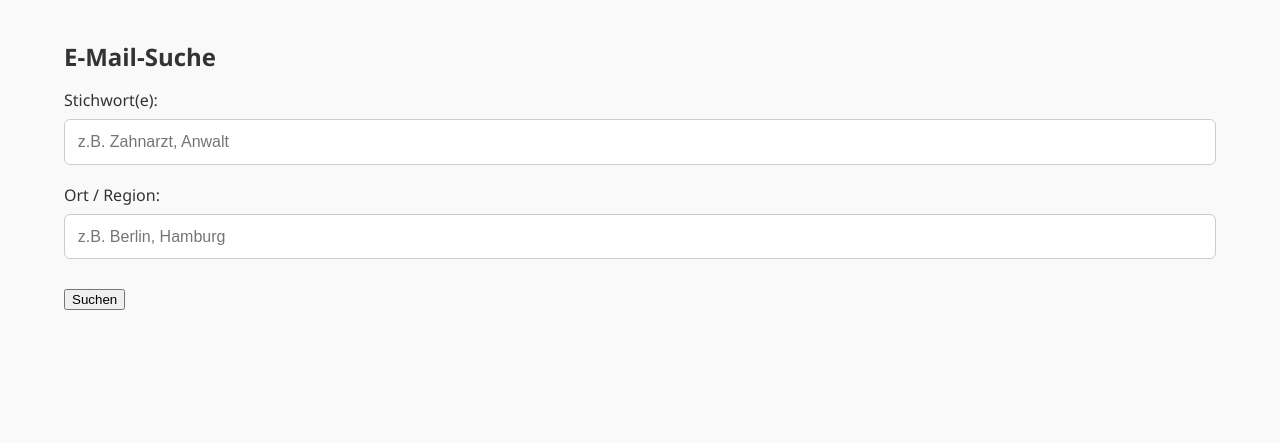
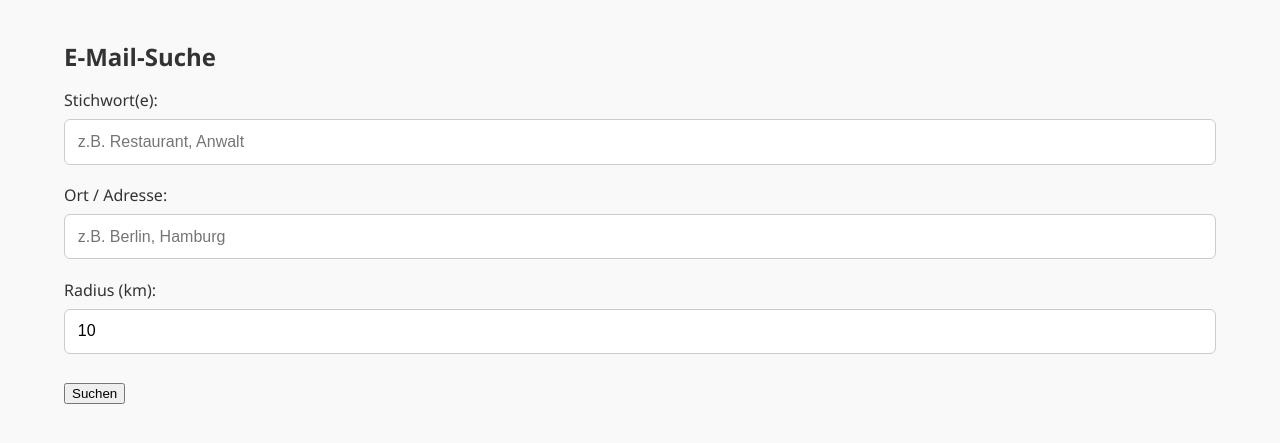
Before and after one commit to MerabTserodze/leadgen-app, a Flask app: page /emails in a window 1280 px wide. Shown: the part 65-508 px from the top of the page. Run offline with Flask 3, Linux system fonts and the light colour scheme.

Commit message:
Update emails.html

```diff
--- a/templates/emails.html
+++ b/templates/emails.html
@@ -44,14 +44,17 @@
 
         <!-- Suchformular -->
         <form method="POST" action="/emails" onsubmit="showLoading()">
-            <label for="keyword">Stichwort(e):</label>
-            <input type="text" id="keyword" name="keyword" class="form-input" required placeholder="z.B. Zahnarzt, Anwalt" />
+    <label for="keyword">Stichwort(e):</label>
+    <input type="text" id="keyword" name="keyword" class="form-input" required placeholder="z.B. Restaurant, Anwalt" />
 
-            <label for="location">Ort / Region:</label>
-            <input type="text" id="location" name="location" class="form-input" required placeholder="z.B. Berlin, Hamburg" />
+    <label for="location">Ort / Adresse:</label>
+    <input type="text" id="location" name="location" class="form-input" required placeholder="z.B. Berlin, Hamburg" />
 
-            <button type="submit" class="btn" style="margin-top: 10px;">Suchen</button>
-        </form>
+    <label for="radius">Radius (km):</label>
+    <input type="number" id="radius" name="radius" class="form-input" value="10" min="1" max="100" />
+
+    <button type="submit" class="btn" style="margin-top: 10px;">Suchen</button>
+</form>
 
         <!-- Loading-Anzeige -->
         <div class="loading" id="loading">🔄 Suche läuft, bitte warten...</div>
```
